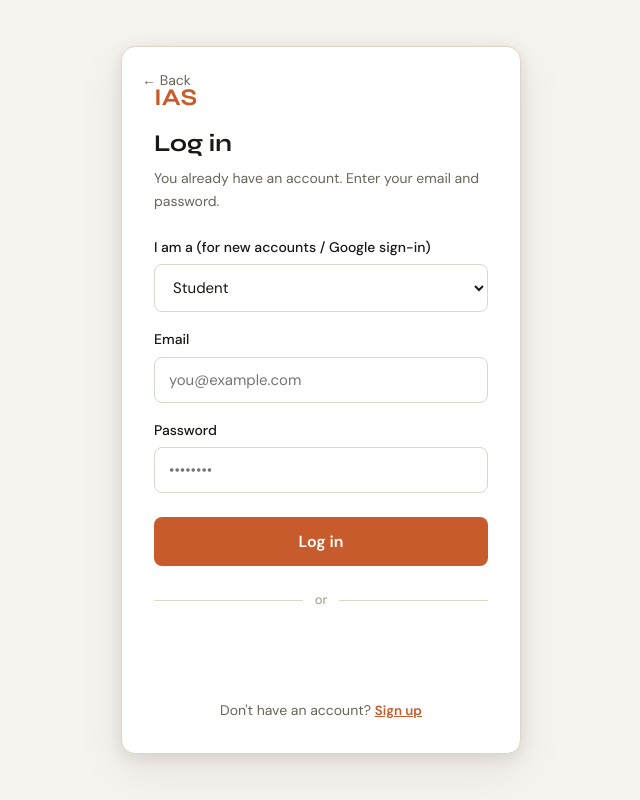
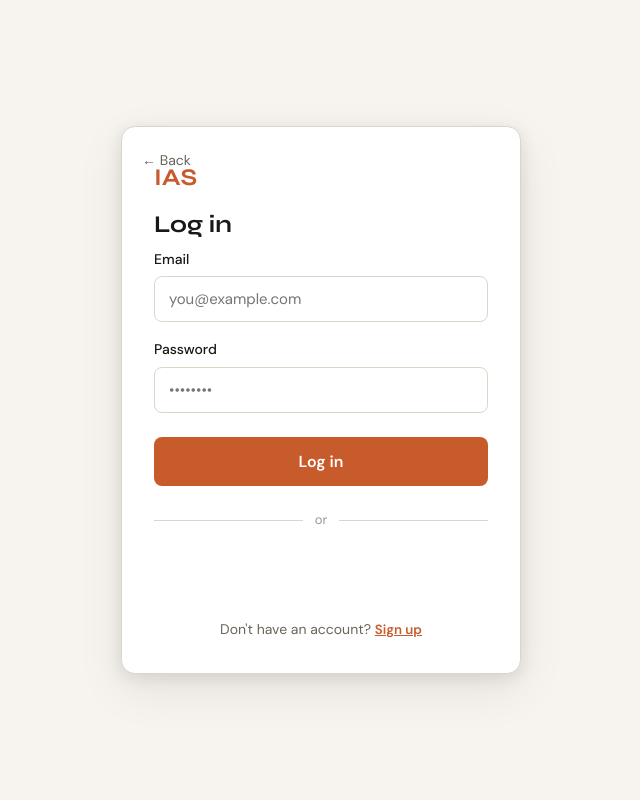
Before and after one commit to Hammanham/OppAttach-frontend, a React (Vite) app: page / in a window 1280 px wide. Both pictures are taken after a click on the button "Login". Shown: the whole page, without its empty margins (319-959 px from the left). Built offline with nearby package versions, Linux system fonts and the light colour scheme; no server answers.

Commit message:
addddedd

```diff
--- a/src/pages/Login.jsx
+++ b/src/pages/Login.jsx
@@ -74,6 +74,10 @@ export default function Login({ onBack, mode: initialMode = 'login' }) {
     } catch (err) {
       const msg = err.response?.data?.message || err.response?.data?.errors?.[0]?.msg || err.message || 'Something went wrong'
       setError(msg)
+      if (mode === 'register' && (msg.toLowerCase().includes('already registered') || msg.toLowerCase().includes('email already'))) {
+        setMode('login')
+        setError('This email is already registered. Log in instead.')
+      }
     } finally {
       setLoading(false)
     }
@@ -89,9 +93,9 @@ export default function Login({ onBack, mode: initialMode = 'login' }) {
         )}
         <div className={styles.logo}>IAS</div>
         <h1 className={styles.title}>{mode === 'login' ? 'Log in' : 'Sign up'}</h1>
-        <p className={styles.sub}>
-          {mode === 'login' ? 'You already have an account. Enter your email and password.' : 'Create an account to browse and apply for opportunities.'}
-        </p>
+        {mode === 'register' && (
+          <p className={styles.sub}>Create an account to browse and apply for opportunities.</p>
+        )}
 
         <form onSubmit={handleSubmit} className={styles.form}>
           {error && <div className={styles.error}>{error}</div>}
@@ -109,9 +113,9 @@ export default function Login({ onBack, mode: initialMode = 'login' }) {
               />
             </label>
           )}
-          {(mode === 'register' || GOOGLE_CLIENT_ID) && (
+          {mode === 'register' && (
             <label className={styles.label}>
-              {GOOGLE_CLIENT_ID ? 'I am a (for new accounts / Google sign-in)' : 'I am a'}
+              I am a
               <select
                 className={styles.input}
                 value={role}
```
